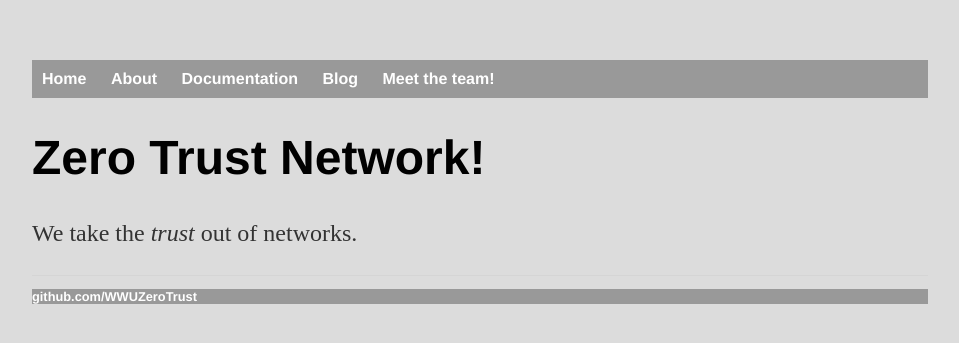
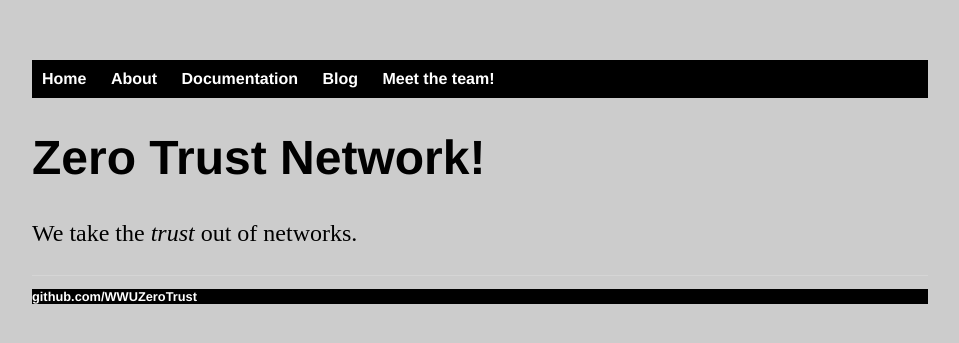
Before and after one commit to WWUZeroTrust/WWUZeroTrust.github.io, a Jekyll site: the page built from index.html, in a window 1280 px wide. Shown: the top 343 px of the page, without its empty margins (160-1119 px from the left). Built offline with Jekyll 4.4.1, drawn with Linux system fonts in a browser that asks for light colours.

Commit message:
Update main.css

```diff
--- a/css/main.css
+++ b/css/main.css
@@ -1,21 +1,21 @@
 body {
     margin: 60px auto;
     width: 70%;
-    background: gainsboro;
+    background: #CCCCCC;
 }
 nav ul {
     font-family:'Helvetica', 'Arial', 'Sans-Serif';
     padding: 10px;
     list-style: none;
     font-weight: bold;
-    background: #999;
+    background: black;
 }
 footer ul {
     font-family:'Helvetica', 'Arial', 'Sans-Serif';
     padding: 0px;
     list-style: none;
     font-weight: bold;
-    background: #999;
+    background: black;
 }
 nav ul li, footer ul li {
     display: inline;
@@ -31,11 +31,12 @@ a:hover {
 h1 {
     font-size: 3em;
     font-family:'Helvetica', 'Arial', 'Sans-Serif';
+    color: black;
 }
 p {
     font-size: 1.5em;
     line-height: 1.4em;
-    color: #333;
+    color: black;
 }
 footer {
     border-top: 1px solid #d5d5d5;
```
